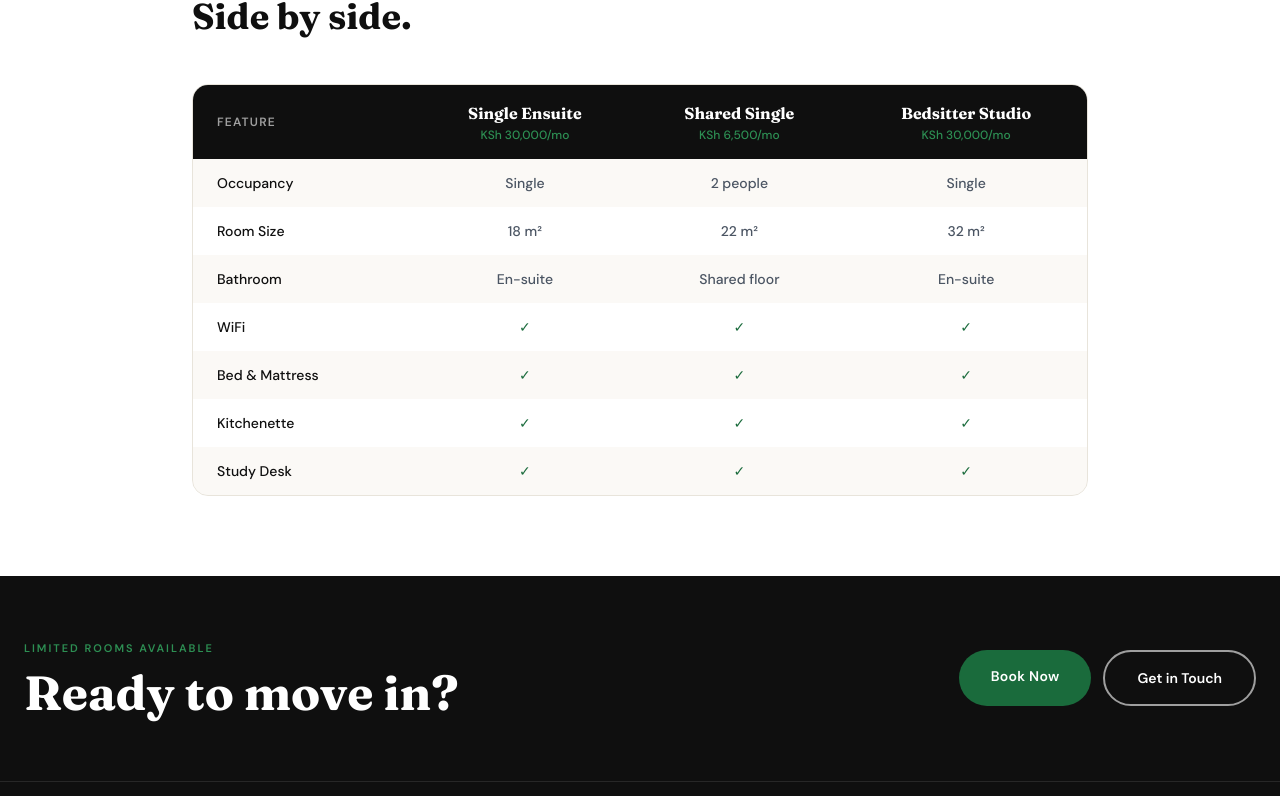
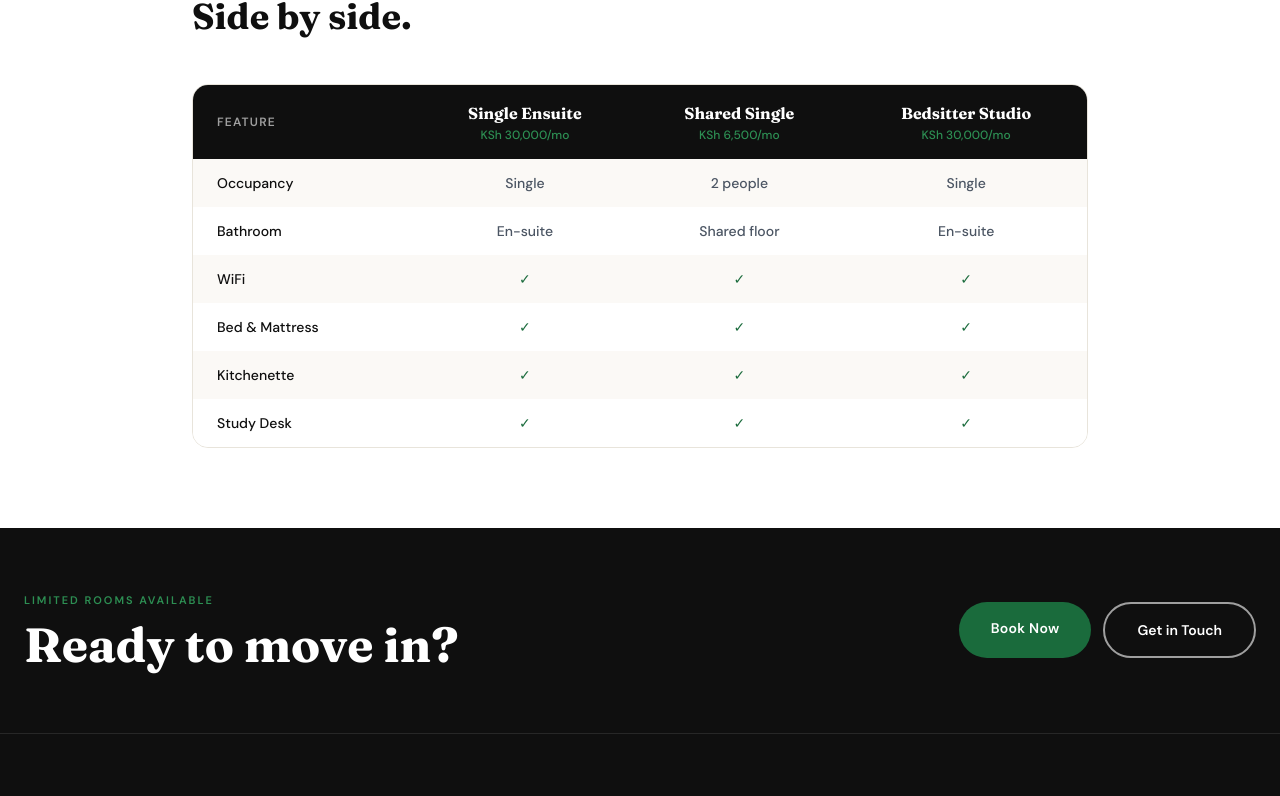
Before and after one commit to David-IT2/LAMBO, a React (Create React App) app in the folder frontend/: page /rooms in a window 1280 px wide. Shown: the part 1380-2176 px from the top of the page. Built offline with nearby package versions, Linux system fonts and the light colour scheme; the HTML template or start-up script is replaced by a standard one.

Commit message:
update Rooms page with improved listing and UI

```diff
--- a/frontend/src/pages/Rooms.js
+++ b/frontend/src/pages/Rooms.js
@@ -92,7 +92,6 @@ export default function Rooms() {
               <tbody>
                 {[
                   ["Occupancy",...ROOMS.map(r=>r.occupancy===1?"Single":`${r.occupancy} people`)],
-                  ["Room Size",...ROOMS.map(r=>r.size)],
                   ["Bathroom","En-suite","Shared floor","En-suite"],
                   ["WiFi","✓","✓","✓"],
                   ["Bed & Mattress","✓","✓","✓"],
```
